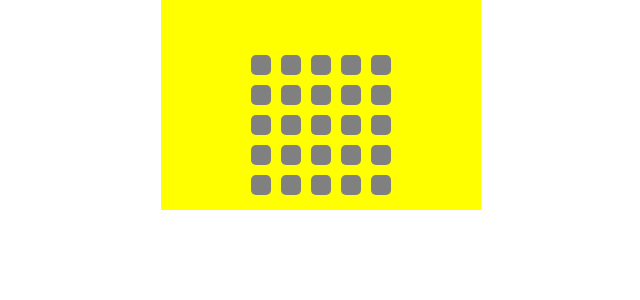
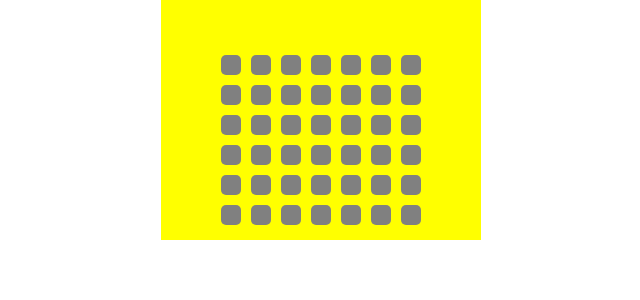
Before and after one commit to BrandonHarrison01/connect-four, a React (Create React App) app: page / in a window 1280 px wide. Shown: the top 300 px of the page, without its empty margins (319-959 px from the left). Built offline with nearby package versions, Linux system fonts and the light colour scheme.

Commit message:
able to add game pieces to board

```diff
--- a/src/components/columns.jsx
+++ b/src/components/columns.jsx
@@ -2,24 +2,19 @@
 import '../columns.scss'
 
 function Columns() {
-    let size = 5
-    let boardSize = [[0]]
-
-    //rerendering ↓ after every state change? setting value on every array to the same location of game piece?
-    //useEffect hook?
-    //... I don't think thats it, not causing a rerender
-    for(let i = 1; i < size; i++){
-        boardSize[0].push(0)
-        boardSize.push(boardSize[0])
-    }
-
-    boardSize[2][4] = 'shite'
-    console.log(boardSize, 'test')
+    let boardSize = [
+        [ 0, 0, 0, 0, 0, 0, 0 ],
+        [ 0, 0, 0, 0, 0, 0, 0 ],
+        [ 0, 0, 0, 0, 0, 0, 0 ],
+        [ 0, 0, 0, 0, 0, 0, 0 ],
+        [ 0, 0, 0, 0, 0, 0, 0 ],
+        [ 0, 0, 0, 0, 0, 0, 0 ]
+    ]
 
     const addPiece = index => {
-        for(let i = size - 1; i >= 0; i--){
+        for(let i = 5; i >= 0; i--){
             if(boardSize[i][index] === 0){
-                boardSize[4][index] = '💩'
+                boardSize[i][index] = 1
                 break
             }
         }
@@ -32,11 +27,11 @@
     return(
         <div className='board'>
             <div className='game-controls'>
-                {boardSize.map((val, index) => <p className='display-hidden' onClick={() => addPiece(index)} />)}
+                {boardSize[0].map((val, index) => <p className='display-hidden' onClick={() => addPiece(index)} />)}
             </div>
-            {boardSize[0].map(row =>
+            {boardSize.map(row =>
                 <div className='row'>
-                    {boardSize.map(piece => <p className='empty'/>)}
+                    {boardSize[0].map(piece => <p className='empty'/>)}
                 </div>)}
         </div>
     )
```
Also changed, not shown: src/components/update.js (added, +18 -0 lines).
